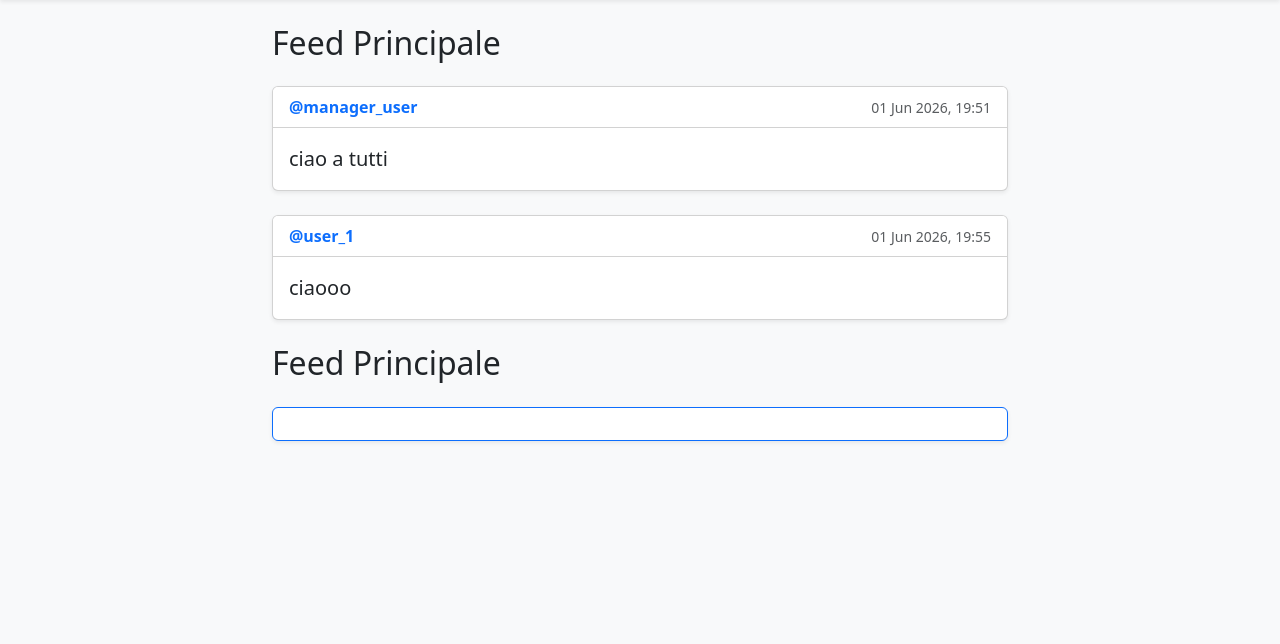
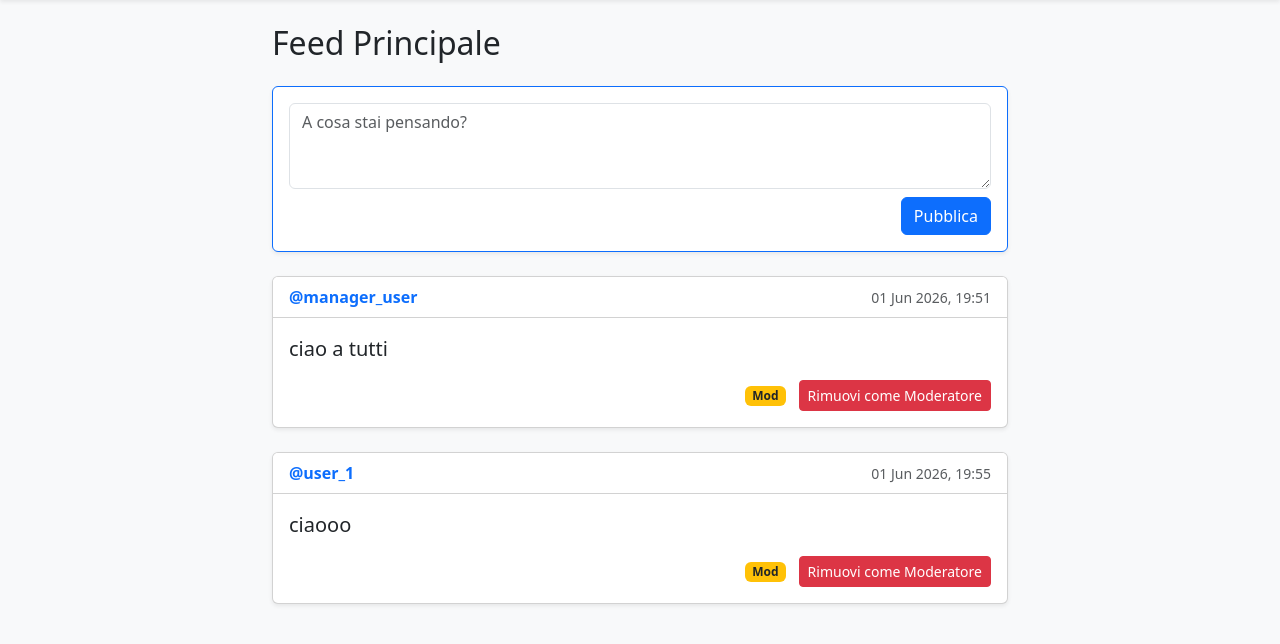
Before and after one commit to GabrieleFabbri03/Progetto_Social_Network, a Django app: page / in a window 1280 px wide. Shown: the part 56-700 px from the top of the page. Run offline with Django 5.2, Linux system fonts and the light colour scheme; a user stored in the database is signed in; data comes from the database, SQL or seed files in the repository; both versions use the stored data as it was after the commit.

Commit message:
Risolti bug template feed

```diff
--- a/Progetto_Social_Network/settings.py
+++ b/Progetto_Social_Network/settings.py
@@ -121,7 +121,7 @@ USE_TZ = True
 STATIC_URL = 'static/'
 
 # Dopo il logi manda utente sul suo profilo
-LOGIN_REDIRECT_URL = '/profile/admin/'
+LOGIN_REDIRECT_URL = '/'
 
 # Dopo il logout manda utente alla pagina di login
 LOGOUT_REDIRECT_URL = '/login/'
--- a/posts/templates/posts/feed.html
+++ b/posts/templates/posts/feed.html
@@ -1,4 +1,8 @@
-{% extends 'base.html' %} {% block title %}Bacheca - SocialPPM{% endblock %}
+{% extends 'base.html' %}
+
+{% block title %}
+Bacheca - SocialPPM
+{% endblock %}
 
 {% block content %}
 <div class="row justify-content-center">
@@ -6,36 +10,71 @@
 
         <h2 class="mb-4">Feed Principale</h2>
 
-        {% for post in posts %}
-            <div class="card mb-4 shadow-sm">
-                <div class="card-header bg-white d-flex justify-content-between align-items-center">
-                    <a href="{% url 'profile' post.author.username %}" class="text-decoration-none fw-bold text-primary">
-                        @{{ post.author.username }}
-                    </a>
-                    <small class="text-muted">{{ post.data_creazione|date:"d M Y, H:i" }}</small>
-                </div>
-                <div class="card-body">
-                    <p class="card-text fs-5">{{ post.testo }}</p>
+        <div class="card mb-4 shadow-sm border-primary">
+            <div class="card-body">
+                <form method="post">
+                    {% csrf_token %}
+                    {{ form.testo }}
+                    <div class="text-end mt-2">
+                        <button type="submit" class="btn btn-primary">
+                            Pubblica
+                        </button>
+                    </div>
+                </form>
+            </div>
+        </div>
+
+        {% for singolo_post in posts %}
+        <div class="card mb-4 shadow-sm">
+            <div class="card-header bg-white d-flex justify-content-between align-items-center">
+                <a href="{% url 'profile' singolo_post.author.username %}"
+                   class="text-decoration-none fw-bold text-primary">
+                    @{{ singolo_post.author.username }}
+                </a>
+
+                <small class="text-muted">
+                    {{ singolo_post.data_creazione|date:"d M Y, H:i" }}
+                </small>
+            </div>
+
+            <div class="card-body">
+                <p class="card-text fs-5">
+                    {{ singolo_post.testo }}
+                </p>
+
+                <div class="mt-3 text-end">
+
+                    {% if singolo_post.author == user %}
+                        <a href="{% url 'post-update' pk=singolo_post.pk %}"
+                           class="btn btn-sm btn-outline-secondary">
+                            Modifica
+                        </a>
+
+                        <a href="{% url 'post-delete' pk=singolo_post.pk %}"
+                           class="btn btn-sm btn-outline-danger">
+                            Cancella
+                        </a>
+
+                    {% elif user.is_staff %}
+                        <span class="badge bg-warning text-dark me-2">
+                            Mod
+                        </span>
+
+                        <a href="{% url 'post-delete' pk=singolo_post.pk %}"
+                           class="btn btn-sm btn-danger">
+                            Rimuovi come Moderatore
+                        </a>
+                    {% endif %}
+
                 </div>
             </div>
+        </div>
         {% empty %}
-            <div class="alert alert-info">Non ci sono ancora post. Sii il primo a scriverne uno!</div>
+        <div class="alert alert-info">
+            Non ci sono ancora post. Sii il primo a scriverne uno!
+        </div>
         {% endfor %}
 
-        <h2 class="mb-4">Feed Principale</h2>
-
-        <div class="card mb-4 shadow-sm border-primary">
-            <div class="card-body">
-                    <p class="card-text fs-5">{{ post.testo }}</p>
-
-                    {% if post.author == user %}
-                        <div class="mt-3 text-end">
-                            <a href="{% url 'post-update' post.id %}" class="btn btn-sm btn-outline-secondary">Modifica</a>
-                            <a href="{% url 'post-delete' post.id %}" class="btn btn-sm btn-outline-danger">Cancella</a>
-                        </div>
-                    {% endif %}
-            </div>
-        </div>
     </div>
 </div>
 {% endblock %}
--- a/posts/views.py
+++ b/posts/views.py
@@ -35,4 +35,4 @@ class PostDeleteView(LoginRequiredMixin, UserPassesTestMixin, DeleteView):
 
     def test_func(self):
         post = self.get_object()
-        return self.request.user == post.author
+        return self.request.user == post.author or self.request.user.is_staff
--- a/users/views.py
+++ b/users/views.py
@@ -4,10 +4,14 @@ from django.contrib.auth.forms import UserCreationForm
 from django.contrib.auth.decorators import login_required
 from django.http import HttpResponseRedirect
 from django.urls import reverse
+from .models import Profile
+
 
 def profile_view(request, username):
     user = get_object_or_404(User, username=username)
-    profile = user.profile
+
+    profile, created = Profile.objects.get_or_create(user=user)
+
     context = {
         'profile_user': user,
         'profile': profile,
```
Also changed, not shown: posts/templates/posts/post_confirm_delete.html (added, +28 -0 lines), db.sqlite3.
